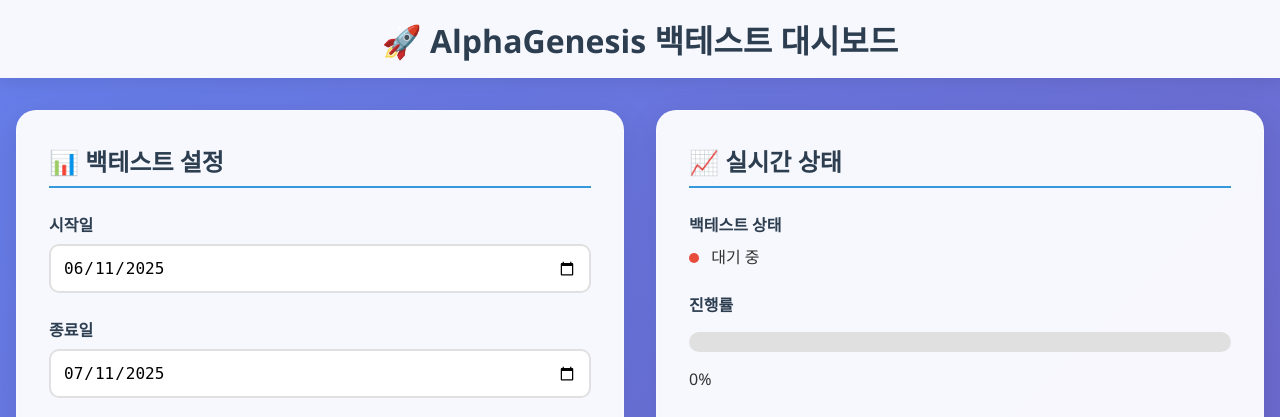
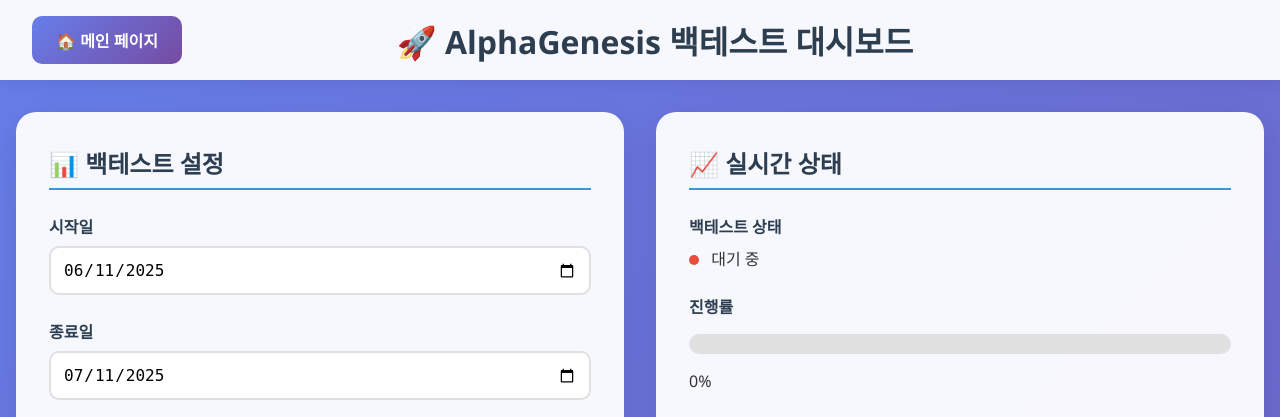
Before and after one commit to TonyStarK-korean/AlphaGenesis, a Flask app: page /backtest in a window 1280 px wide. Shown: the top 417 px of the page. Run offline with Flask 2, Linux system fonts and the light colour scheme.

Commit message:
AlphaGenesis 업데이트 - 2025-07-11 22:06:45

```diff
--- a/dashboard/templates/backtest_dashboard.html
+++ b/dashboard/templates/backtest_dashboard.html
@@ -26,12 +26,37 @@
             position: sticky;
             top: 0;
             z-index: 1000;
+            display: flex;
+            justify-content: space-between;
+            align-items: center;
         }
 
         .header h1 {
             color: #2c3e50;
             font-size: 2rem;
+            flex-grow: 1;
             text-align: center;
+        }
+
+        .nav-button {
+            background: linear-gradient(135deg, #667eea 0%, #764ba2 100%);
+            color: white;
+            border: none;
+            padding: 0.75rem 1.5rem;
+            border-radius: 10px;
+            font-size: 1rem;
+            font-weight: 600;
+            cursor: pointer;
+            transition: all 0.3s ease;
+            text-decoration: none;
+            display: flex;
+            align-items: center;
+            gap: 0.5rem;
+        }
+
+        .nav-button:hover {
+            transform: translateY(-2px);
+            box-shadow: 0 5px 15px rgba(102, 126, 234, 0.4);
         }
 
         .container {
@@ -421,7 +446,11 @@
 </head>
 <body>
     <div class="header">
+        <a href="/" class="nav-button">
+            🏠 메인 페이지
+        </a>
         <h1>🚀 AlphaGenesis 백테스트 대시보드</h1>
+        <div style="width: 120px;"></div> <!-- 균형을 위한 공간 -->
     </div>
 
     <div class="container">
```
Also changed, not shown: dashboard/templates/realtime_dashboard.html (+26 -0 lines).
